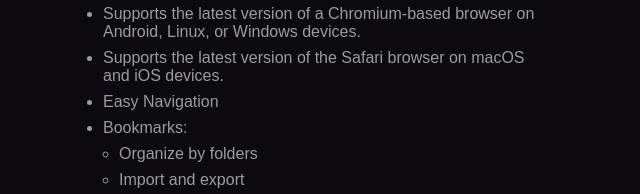
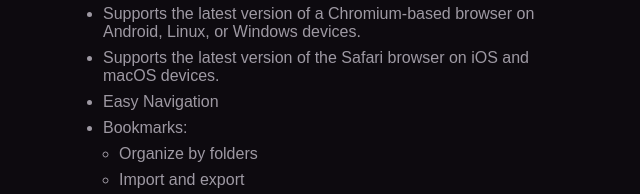
Before and after one commit to 1John419/freebibleapps.com, a plain HTML site: page features.html in a window 1280 px wide. Shown: the part 155-349 px from the top of the page, 319-959 px from the left. Drawn offline with Linux system fonts and the light colour scheme.

Commit message:
OS Update 02

```diff
--- a/features.html
+++ b/features.html
@@ -25,7 +25,7 @@
       <li>Free, open source, offline-first, and mobile-first.</li>
       <li>Once downloaded, an internet connection is not required.</li>
       <li>Supports the latest version of a Chromium-based browser on Android, Linux, or Windows devices.</li>
-      <li>Supports the latest version of the Safari browser on macOS and iOS devices.</li>
+      <li>Supports the latest version of the Safari browser on iOS and macOS devices.</li>
       <li>Easy Navigation</li>
       <li>Bookmarks:
         <ul>
```
